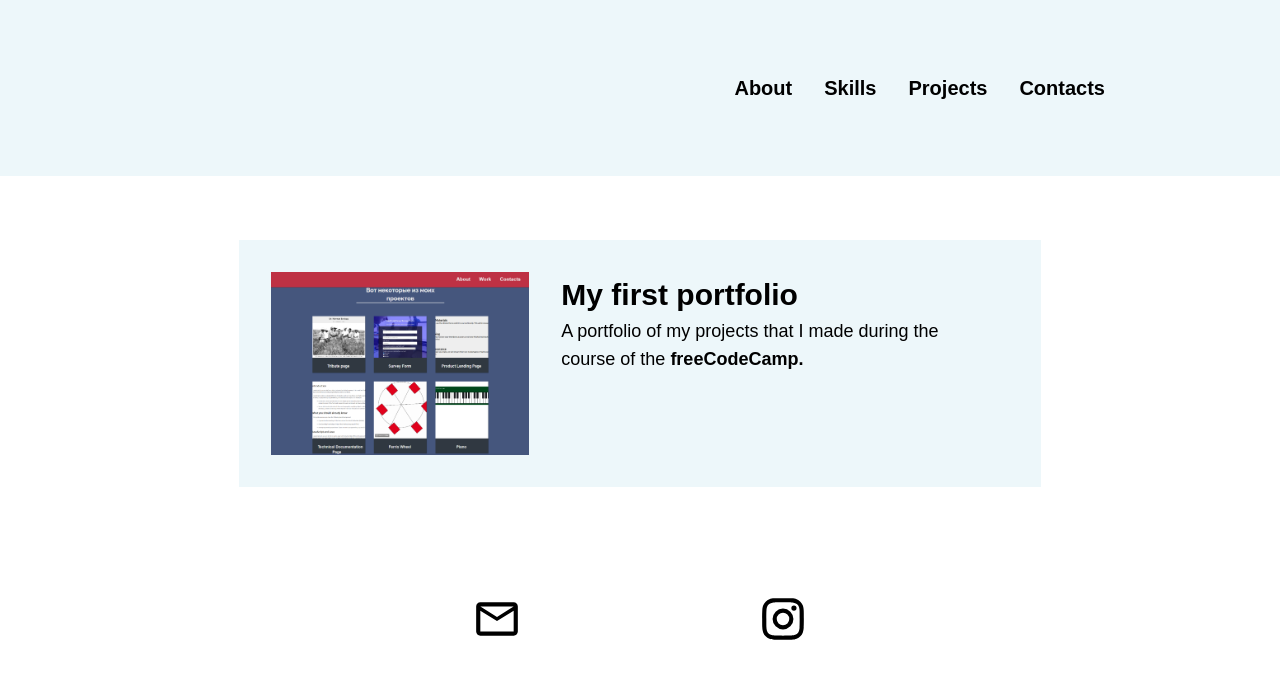
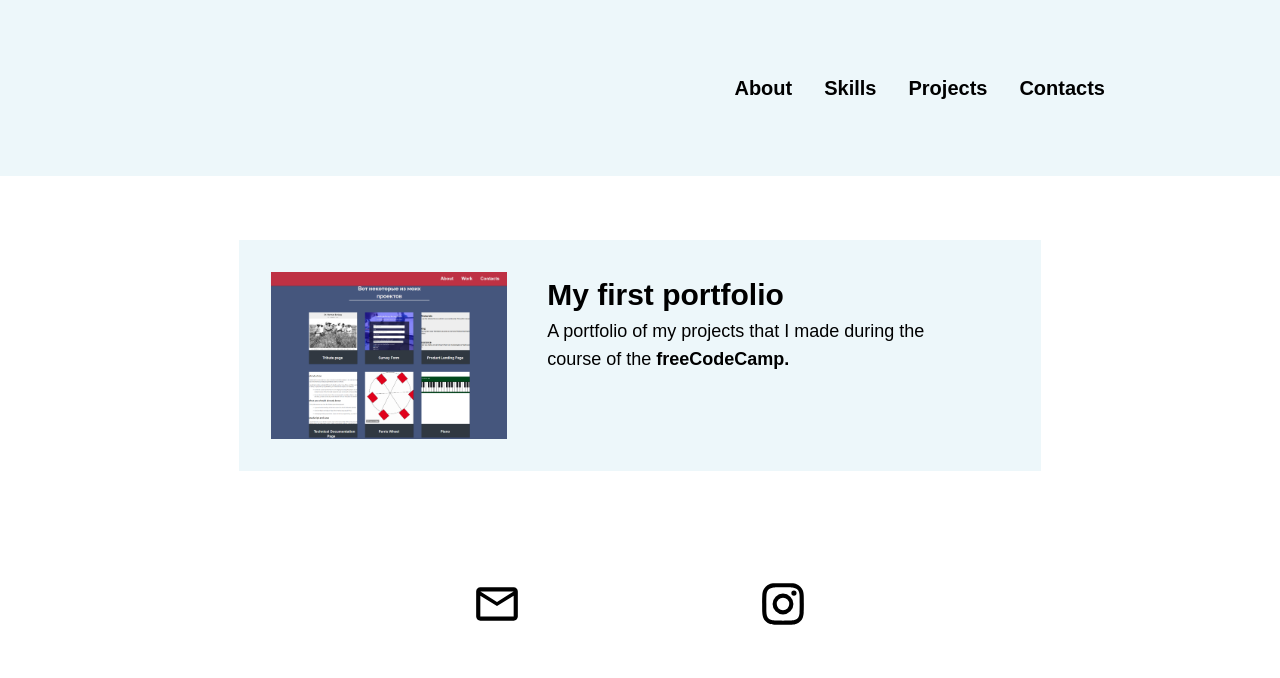
Before and after one commit to catharsis911/my_portfolio, a React (Vite) app: page /projects in a window 1280 px wide. Shown: the top 678 px of the page. Built offline with nearby package versions, Linux system fonts and the light colour scheme; some icons are missing.

Commit message:
fixed css

```diff
--- a/src/Pages/Projects.tsx
+++ b/src/Pages/Projects.tsx
@@ -5,12 +5,12 @@ function Projects() {
   return (
     <div id='projects'>
       <div className='block max-w-[930px] mx-auto p-16'>
-       <div className='bg-greyIsh flex p-8 flex-wrap'>
-        <img className='w-[35%]' src={'firstportfolio.PNG'}/>
-        <div className='textSection block ml-8 w-[55%]'>
+       <div className='bg-greyIsh flex justify-start p-8'>
+         <a href='https://catharsis911.github.io/first_portfolio/' className='hover:cursor-pointer w-[32%]'><img src={'firstportfolio.PNG'}/></a>
+         <div className='textSection block ml-10 w-[52%]'>
           <h1 className='text-[30px] font-bold'>My first portfolio</h1>
           <p className='text-[18px] leading-7 font-normal'>A portfolio of my projects that I made during the course of the <a href='https://www.freecodecamp.org/learn' className='font-bold hover:text-violetColor'>freeCodeCamp.</a></p>
-        </div>
+         </div>
 
        </div>
       </div>
```
